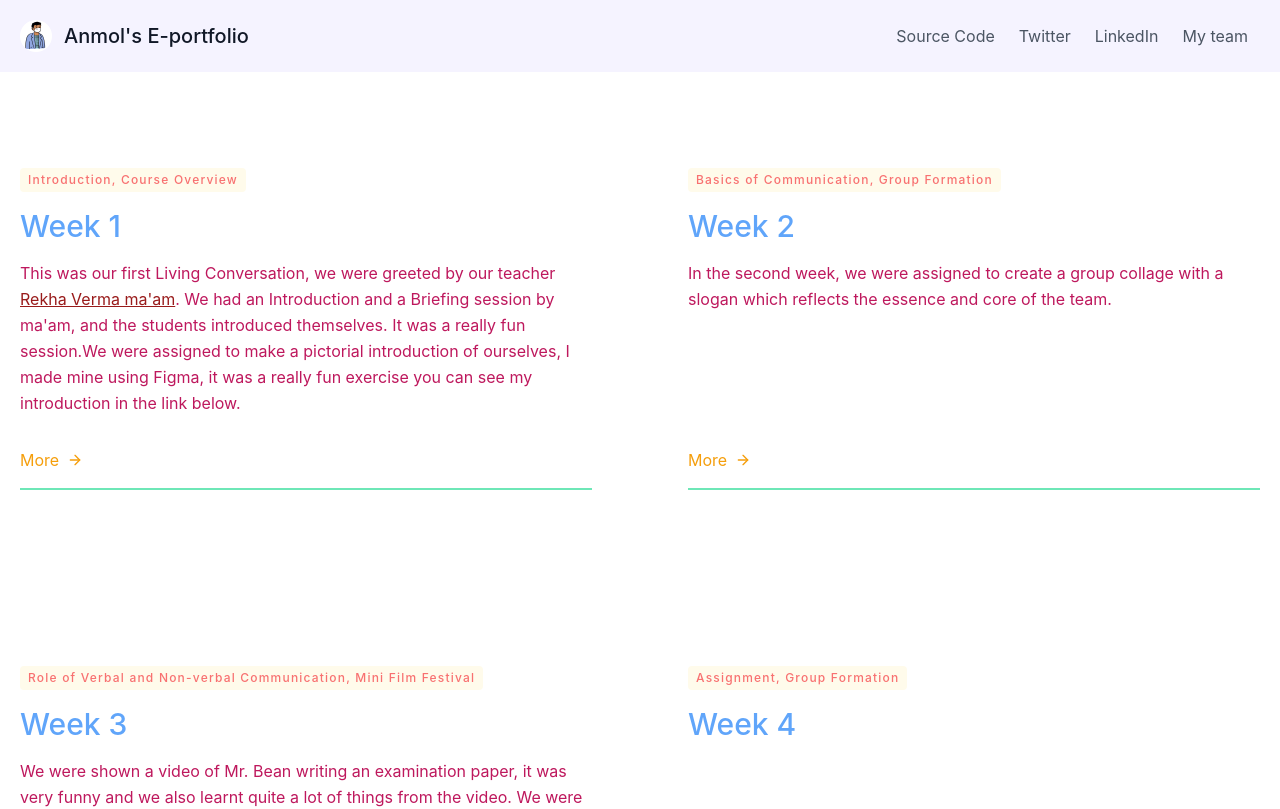
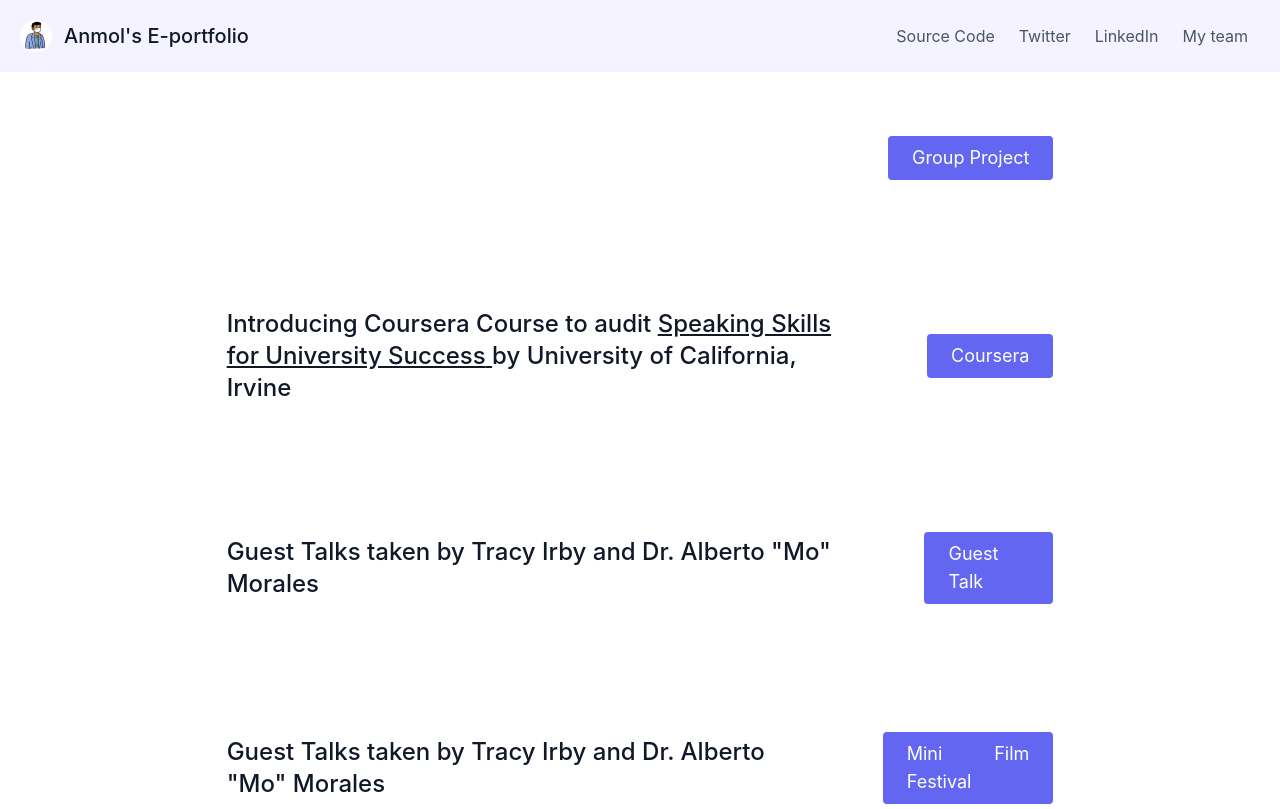
Before and after one commit to anmol-gh/e-portfolio, a React (Create React App) app: page /living-conversation in a window 1280 px wide. Shown: the top 809 px of the page. Built offline with nearby package versions, Linux system fonts and the light colour scheme.

Commit message:
added several sub-pages

```diff
--- a/src/App.js
+++ b/src/App.js
@@ -5,7 +5,12 @@
 import LHTL from "./components/lhtl";
 import TeamMembers from "./components/teamPage";
 import Footer from "./components/footer";
+
+//Importing Weeks of LHTL
+
 import LhtlWeek1 from "./components/lhtl/lhtl-week1";
+import LhtlWeek2 from "./components/lhtl/lhtl-week2";
+
 //Importing Weeks of Living Conversation
 
 import LivConWeek1 from "./components/liv-con/liv-con-week1";
@@ -18,6 +23,11 @@
     <Router>
       <Switch>
         <Route exact path="/team">
+          <Navbar />
+          <TeamMembers />
+          <Footer />
+        </Route>
+        <Route exact path="/lhtl-fortnightly">
           <Navbar />
           <TeamMembers />
           <Footer />
@@ -62,6 +72,11 @@
           <LhtlWeek1 />
           <Footer />
         </Route>
+        <Route exact path="/lhtl-week2">
+          <Navbar />
+          <LhtlWeek2 />
+          <Footer />
+        </Route>
       </Switch>
     </Router>
   );
--- a/src/components/lhtl.jsx
+++ b/src/components/lhtl.jsx
@@ -1,7 +1,23 @@
 const DataLhtl = () => {
   return (
     <section className="text-gray-600 body-font overflow-hidden">
-      <div className="mt-12 container px-5 py-24 mx-auto">
+      <section className="text-gray-600 body-font">
+        <div className="container px-5 py-16 mx-auto">
+          <div className="lg:w-2/3 flex flex-col sm:flex-row sm:items-center items-start mx-auto">
+            <h1 className="flex-grow sm:pr-16 text-2xl font-medium title-font text-gray-900">
+              A fortnightly event or publication happens or appears once every
+              two weeks.
+            </h1>
+            <a
+              href="/lhtl-fortnightly"
+              className="text-justify w-64 transition duration-500 ease-in-out transform hover:-translate-y-1 hover:scale-110 inline-flex text-white bg-indigo-500 border-0 py-2 px-6 focus:outline-none hover:bg-indigo-600 rounded text-lg"
+            >
+              Fortnightly Activites
+            </a>
+          </div>
+        </div>
+      </section>
+      <div className="mt-12 container px-5 py-2 mx-auto">
         <div className="flex flex-wrap -m-12">
           <div className="p-12 md:w-1/2 flex flex-col items-start ">
             <span className="text-red-400 inline-block py-1 px-2 rounded bg-yellow-50  text-xs font-medium tracking-widest">
@@ -23,10 +39,14 @@
                 </a>
               </span>
               . We had an Introduction and a Briefing session by ma'am, and the
-              students introduced themselves. It was a really fun session. We were also taught about unlearning in this session
+              students introduced themselves. It was a really fun session. We
+              were also taught about unlearning in this session
             </p>
             <div className="flex items-center flex-wrap pb-4 mb-4 border-b-2 border-green-300 mt-auto w-full">
-              <a className="cursor-pointer text-yellow-500 inline-flex items-center" href="/lhtl-week1">
+              <a
+                className="cursor-pointer text-yellow-500 inline-flex items-center"
+                href="/lhtl-week1"
+              >
                 More
                 <svg
                   className="w-4 h-4 ml-2"
@@ -57,7 +77,8 @@
               It was our second class of LHTL, I was very excited about it, the
               session started with a famous song by Lucky Ali. We were told
               about the group Projects, I formed a Team consisting of 6 members
-              for the group project. You can check more about my team members{" "}
+              for the group project. You can check more about my team members.
+              We were also taught about the benefits of Inquiry based learning.
               <span>
                 <a className="text-red-800 underline" href="/team">
                   {" "}
@@ -109,7 +130,10 @@
                 veniam id quia, ex explicabo!
               </p>
               <div className="flex items-center flex-wrap pb-4 mb-4 border-b-2 border-green-300 mt-auto w-full">
-                <a className="text-yellow-500 inline-flex items-center" href="/lhtl-week3">
+                <a
+                  className="text-yellow-500 inline-flex items-center"
+                  href="/lhtl-week3"
+                >
                   More
                   <svg
                     className="w-4 h-4 ml-2"
--- a/src/components/lhtl/lhtl-week1.jsx
+++ b/src/components/lhtl/lhtl-week1.jsx
@@ -6,7 +6,7 @@
         <div class="lg:w-1/2 w-full mb-10 lg:mb-0 rounded-lg overflow-hidden">
           <img
             alt="feature"
-            class="object-cover object-center h-full w-full"
+            class="rounded-3xl border-red-500 border-4 object-cover object-center h-full w-full"
             src={lhtlWeek1}
           ></img>
         </div>
--- /dev/null
+++ b/src/components/lhtl/lhtl-week2.jsx
@@ -0,0 +1,110 @@
+import lhtlWeek2 from "../static/lhtlWeek2.png";
+const myStyle = {
+  display: "inline-block",
+  width: "1em",
+  height: "1em",
+  strokeWidth: "0",
+  stroke: "currentColor",
+  fill: "currentColor",
+};
+const LhtlWeek2 = () => {
+  return (
+    <section className="text-gray-600 body-font">
+      <div className="container px-5 py-24 mx-auto flex flex-wrap">
+        <div className="lg:w-1/2 w-full mb-10 lg:mb-0 rounded-lg overflow-hidden">
+          <img
+            alt="feature"
+            className="rounded-3xl border-purple-500 border-4 object-cover object-center h-full w-full"
+            src={lhtlWeek2}
+          ></img>
+        </div>
+        <div className="flex flex-col flex-wrap lg:py-6 -mb-10 lg:w-1/2 lg:pl-12 lg:text-left text-center">
+          <div className="flex flex-col mb-10 lg:items-start items-center">
+            <div className="w-12 h-12 inline-flex items-center justify-center rounded-full bg-indigo-100 text-indigo-500 mb-5">
+              <svg
+                fill="none"
+                stroke="currentColor"
+                stroke-linecap="round"
+                stroke-linejoin="round"
+                stroke-width="2"
+                className="w-6 h-6"
+                viewBox="0 0 24 24"
+              >
+                <path d="M22 12h-4l-3 9L9 3l-3 9H2"></path>
+              </svg>
+            </div>
+            <div className="flex-grow">
+              <h2 className="text-gray-900 text-lg title-font font-medium mb-3">
+                What are the elements of Inquiry Based Learning?{" "}
+              </h2>
+              <p className="leading-relaxed text-base">
+                There are 5 elements as follows:<br></br>
+                1. QUESTION <br></br>
+                2. INVESTIGATE <br></br>
+                3. USE EVIDENCE <br></br>
+                4. EVALUATE<br></br>
+                5. RESPONSE
+              </p>
+            </div>
+          </div>
+          {/* <div className="flex flex-col mb-10 lg:items-start items-center">
+            <div className="w-12 h-12 inline-flex items-center justify-center rounded-full bg-indigo-100 text-indigo-500 mb-5">
+              <svg
+                fill="none"
+                stroke="currentColor"
+                stroke-linecap="round"
+                stroke-linejoin="round"
+                stroke-width="2"
+                className="w-6 h-6"
+                viewBox="0 0 24 24"
+              >
+                <circle cx="6" cy="6" r="3"></circle>
+                <circle cx="6" cy="18" r="3"></circle>
+                <path d="M20 4L8.12 15.88M14.47 14.48L20 20M8.12 8.12L12 12"></path>
+              </svg>
+            </div>
+            <div className="flex-grow">
+              <h2 className="text-gray-900 text-lg title-font font-medium mb-3">
+                The Catalyzer
+              </h2>
+              <p className="leading-relaxed text-base">
+                Blue bottle crucifix vinyl post-ironic four dollar toast vegan
+                taxidermy. Gastropub indxgo juice poutine.
+              </p>
+  </div>
+          </div>*/}
+          <div className="flex flex-col mb-10 lg:items-start items-center">
+            <div className="w-12 h-12 inline-flex items-center justify-center rounded-full bg-indigo-100 text-indigo-500 mb-5">
+              <svg
+                fill="none"
+                stroke="currentColor"
+                stroke-linecap="round"
+                stroke-linejoin="round"
+                stroke-width="2"
+                className="w-6 h-6"
+                viewBox="0 0 24 24"
+              >
+                <path d="M20 21v-2a4 4 0 00-4-4H8a4 4 0 00-4 4v2"></path>
+                <circle cx="12" cy="7" r="4"></circle>
+              </svg>
+            </div>
+            <div className="flex-grow">
+              <h2 className="text-gray-900 text-lg title-font font-medium mb-3">
+                Let's observe the image now
+              </h2>
+              <p className="leading-relaxed text-base">
+                But, if you are still confused, you might observe the image and
+                tell what you can see.
+              </p>
+              <svg id="icon-arrow-left" viewBox="0 0 32 32" style={myStyle}>
+                <path d="M1 16l15 15v-9h16v-12h-16v-9z"></path>
+              </svg>
+            </div>
+          </div>
+        </div>
+      </div>
+    </section>
+  );
+};
+
+export default LhtlWeek2;
--- a/src/components/livingConversation.jsx
+++ b/src/components/livingConversation.jsx
@@ -1,6 +1,74 @@
 const LivCon = () => {
   return (
     <section className="text-gray-600 body-font overflow-hidden">
+      <section className="text-gray-600 body-font">
+        <div className="container px-5 py-16 mx-auto">
+          <div className="lg:w-2/3 flex flex-col sm:flex-row sm:items-center items-start mx-auto">
+            <h1 className="flex-grow sm:pr-16 text-2xl font-medium title-font text-gray-900"></h1>
+            <a
+              className="text-center transition duration-500 ease-in-out transform hover:-translate-y-1 hover:scale-110 inline-flex text-white bg-indigo-500 border-0 py-2 px-6 focus:outline-none hover:bg-indigo-600 rounded text-lg"
+              href="/living-conversation-project"
+            >
+              Group Project
+            </a>
+          </div>
+        </div>
+      </section>
+      <section className="text-gray-600 body-font">
+        <div className="container px-5 py-16 mx-auto">
+          <div className="lg:w-2/3 flex flex-col sm:flex-row sm:items-center items-start mx-auto">
+            <h1 className="flex-grow sm:pr-16 text-2xl font-medium title-font text-gray-900">
+              Introducing Coursera Course to audit{" "}
+              <span>
+                <a
+                  className="underline hover:bg-blue-200"
+                  target="_blanck"
+                  href="https://www.coursera.org/learn/speaking-skills-for-university-success#syllabus"
+                >
+                  Speaking Skills for University Success{" "}
+                </a>
+              </span>
+              by University of California, Irvine
+            </h1>
+            <a
+              className="text-justify transition duration-500 ease-in-out transform hover:-translate-y-1 hover:scale-110 inline-flex text-white bg-indigo-500 border-0 py-2 px-6 focus:outline-none hover:bg-indigo-600 rounded text-lg"
+              href="/living-conversation-project"
+            >
+              Coursera
+            </a>
+          </div>
+        </div>
+      </section>
+      <section className="text-gray-600 body-font">
+        <div className="container px-5 py-16 mx-auto">
+          <div className="lg:w-2/3 flex flex-col sm:flex-row sm:items-center items-start mx-auto">
+            <h1 className="flex-grow sm:pr-16 text-2xl font-medium title-font text-gray-900">
+              Guest Talks taken by Tracy Irby and Dr. Alberto "Mo" Morales
+            </h1>
+            <a
+              className="text-justify transition duration-500 ease-in-out transform hover:-translate-y-1 hover:scale-110 inline-flex text-white bg-indigo-500 border-0 py-2 px-6 focus:outline-none hover:bg-indigo-600 rounded text-lg"
+              href="/living-conversation-project"
+            >
+              Guest Talk
+            </a>
+          </div>
+        </div>
+      </section>
+      <section className="text-gray-600 body-font">
+        <div className="container px-5 py-16 mx-auto">
+          <div className="lg:w-2/3 flex flex-col sm:flex-row sm:items-center items-start mx-auto">
+            <h1 className="flex-grow sm:pr-16 text-2xl font-medium title-font text-gray-900">
+              Guest Talks taken by Tracy Irby and Dr. Alberto "Mo" Morales
+            </h1>
+            <a
+              className="text-justify transition duration-500 ease-in-out transform hover:-translate-y-1 hover:scale-110 inline-flex text-white bg-indigo-500 border-0 py-2 px-6 focus:outline-none hover:bg-indigo-600 rounded text-lg"
+              href="/living-conversation-project"
+            >
+              Mini Film Festival
+            </a>
+          </div>
+        </div>
+      </section>
       <div className="container px-5 py-24 mx-auto">
         <div className="flex flex-wrap -m-12">
           <div className="p-12 md:w-1/2 flex flex-col items-start ">
@@ -97,10 +165,18 @@
                 Week 3
               </h2>
               <p className="text-pink-700 leading-relaxed mb-8">
-                We were shown a video of Mr. Bean writing an examination paper, it was very funny and we also learnt quite a lot of things from the video. We were also told about the Mini Film Festival in this session. I watched the movie <span className="font-semibold">Shawshank Redemption</span> as a part of Mini Film Festival.
+                We were shown a video of Mr. Bean writing an examination paper,
+                it was very funny and we also learnt quite a lot of things from
+                the video. We were also told about the Mini Film Festival in
+                this session. I watched the movie{" "}
+                <span className="font-semibold">Shawshank Redemption</span> as a
+                part of Mini Film Festival.
               </p>
               <div className="flex items-center flex-wrap pb-4 mb-4 border-b-2 border-green-300 mt-auto w-full">
-                <a className="text-yellow-500 inline-flex items-center" href="/liv-con-week-3">
+                <a
+                  className="text-yellow-500 inline-flex items-center"
+                  href="/liv-con-week-3"
+                >
                   More
                   <svg
                     className="w-4 h-4 ml-2"
@@ -127,11 +203,12 @@
               <h2 className="sm:text-3xl text-2xl title-font font-medium text-blue-400 mt-4 mb-4">
                 Week 4
               </h2>
-              <p className="text-pink-700 leading-relaxed mb-8">
-
-              </p>
+              <p className="text-pink-700 leading-relaxed mb-8"></p>
               <div className="flex items-center flex-wrap pb-4 mb-4 border-b-2 border-green-300 mt-auto w-full">
-                <a className="text-yellow-500 inline-flex items-center" href="/liv-con-week-4">
+                <a
+                  className="text-yellow-500 inline-flex items-center"
+                  href="/liv-con-week-4"
+                >
                   More
                   <svg
                     className="w-4 h-4 ml-2"
```
Also changed, not shown: src/components/static/lhtlWeek2.png (added).
